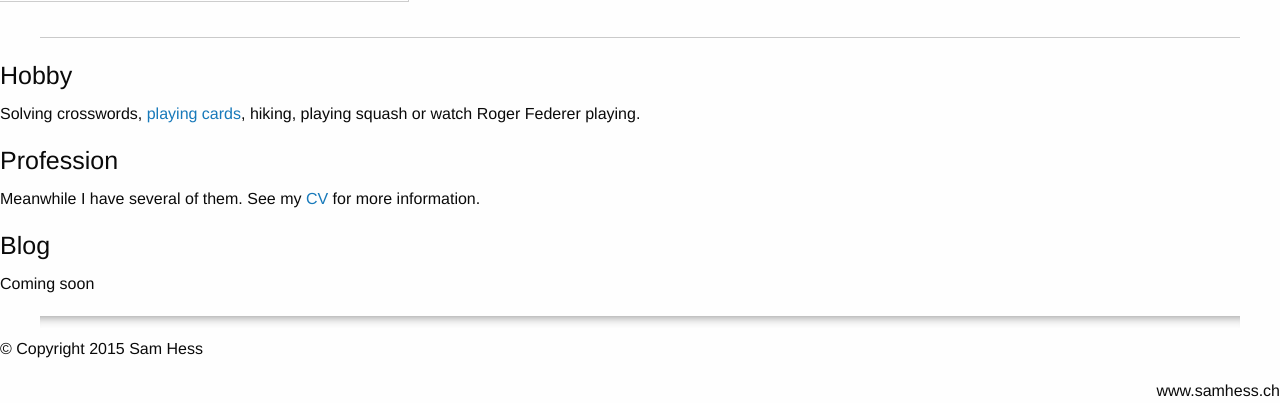
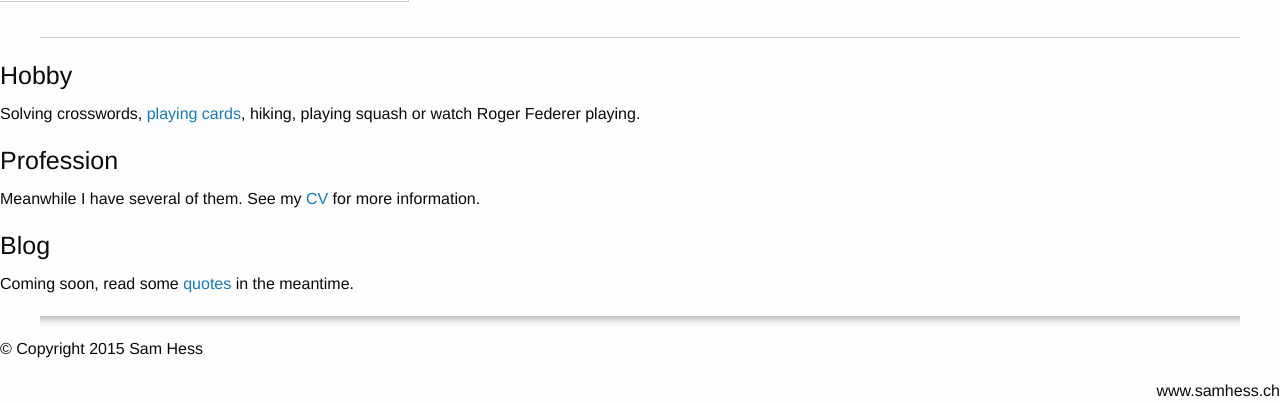
Before and after one commit to samhess/samhess.ch, a Node project: template views/index.jade in a window 1280 px wide. Shown: the part 811-1214 px from the top of the page. Run offline with Node 20 templates, Linux system fonts and the light colour scheme; the template is opened without the code that fills it, so the values that code supplies are empty; some libraries are stand-ins or nearby versions; grey boxes are pictures that could not be loaded.

Commit message:
add missing packages

```diff
--- a/package.json
+++ b/package.json
@@ -8,7 +8,9 @@
   "dependencies": {
     "body-parser": "*",
     "cookie-parser": "*",
+    "debug": "^2.2.0",
     "express": "~4.13.1",
+    "i18n": "^0.5.0",
     "jade": "*",
     "morgan": "*",
     "phantom": "^0.8.3",
--- a/views/index.jade
+++ b/views/index.jade
@@ -31,4 +31,6 @@ block content
         div.large-4.columns
             h4 Blog
             p
-                | Coming soon
+                | Coming soon, read some
+                a(href='/quotes')  quotes
+                |  in the meantime.
```
